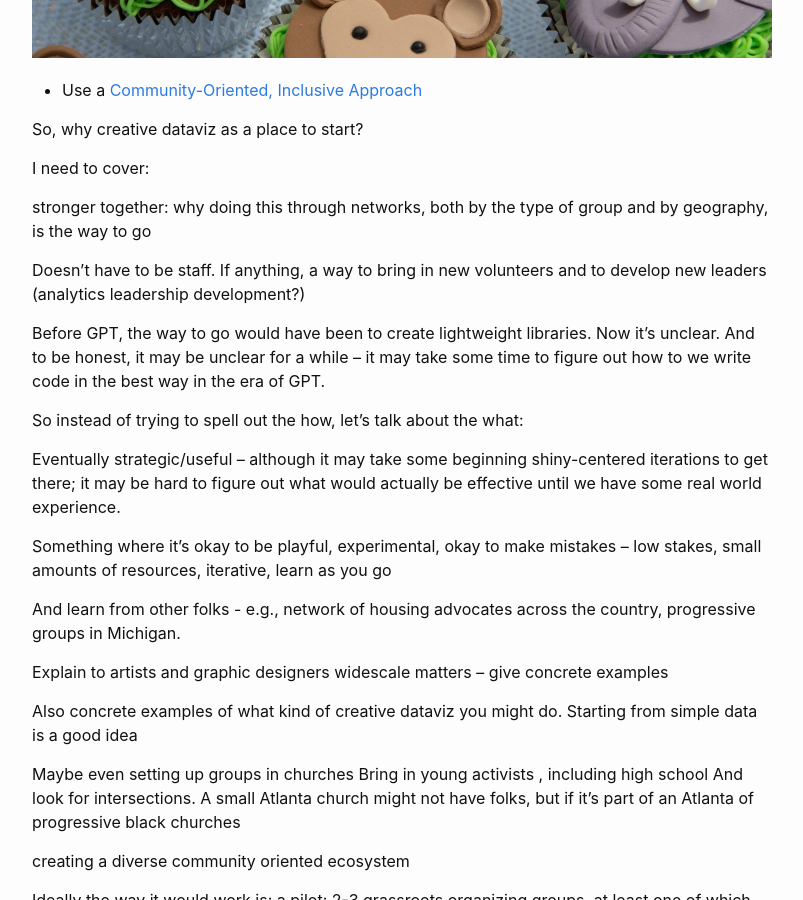
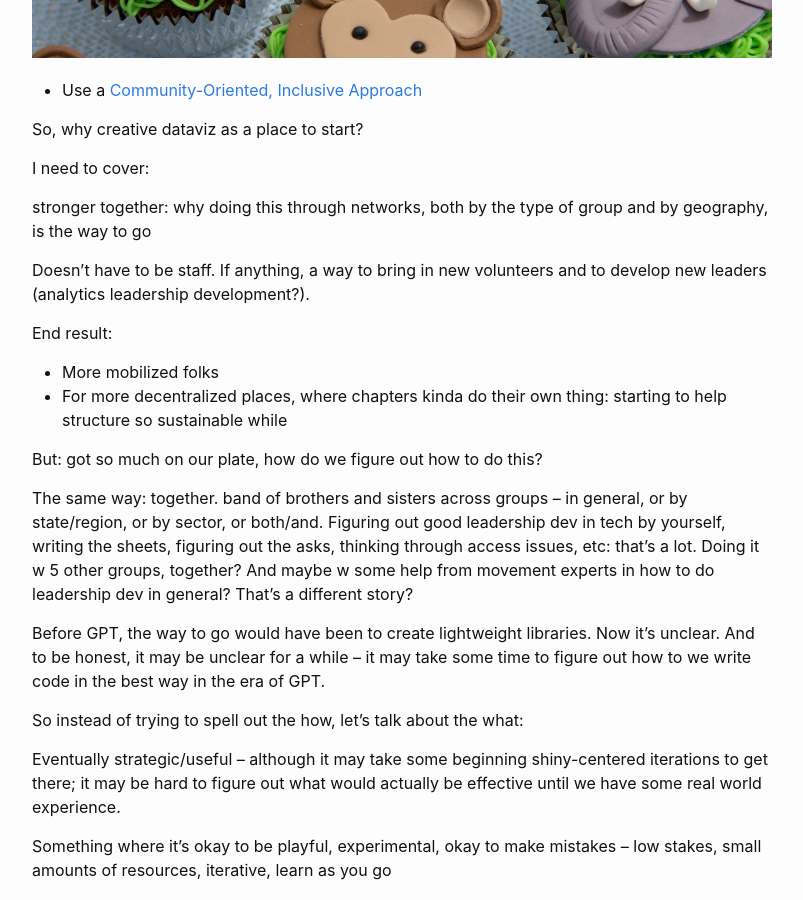
Before and after one commit to datachefs/cdv-notes, a Jekyll site: the page built from pages/how/organizing/organizing.md, in a window 1280 px wide and 900 px high, scrolled down 434 px. Shown: the whole window, without its empty margins (238-1041 px from the left). Built offline with Jekyll 4.4.1, drawn with Linux system fonts in a browser that asks for light colours.

Commit message:
more ideas!

```diff
--- a/pages/how/organizing/organizing.md
+++ b/pages/how/organizing/organizing.md
@@ -14,7 +14,15 @@ I need to cover:
 
 stronger together: why doing this through networks, both by the type of group and by geography, is the way to go
 
-Doesn't have to be staff. If anything, a way to bring in new volunteers and to develop new leaders (analytics leadership development?)
+Doesn't have to be staff. If anything, a way to bring in new volunteers and to develop new leaders (analytics leadership development?).
+
+End result:
+- More mobilized folks
+- For more decentralized places, where chapters kinda do their own thing: starting to help structure so sustainable while
+
+But: got so much on our plate, how do we figure out how to do this?
+
+The same way: together.  band of brothers and sisters across groups -- in general, or by state/region, or by sector, or both/and.  Figuring out good leadership dev in tech by yourself, writing the sheets, figuring out the asks, thinking through access issues, etc:  that's a lot.  Doing it w 5 other groups, together?  And maybe w some help from movement experts in how to do leadership dev in general?  That's a different story?
 
 Before GPT, the way to go would have been to create lightweight libraries. Now it's unclear. And to be honest, it may be unclear for a while -- it may take some time to figure out how to we write code in the best way in the era of GPT.
 
```
